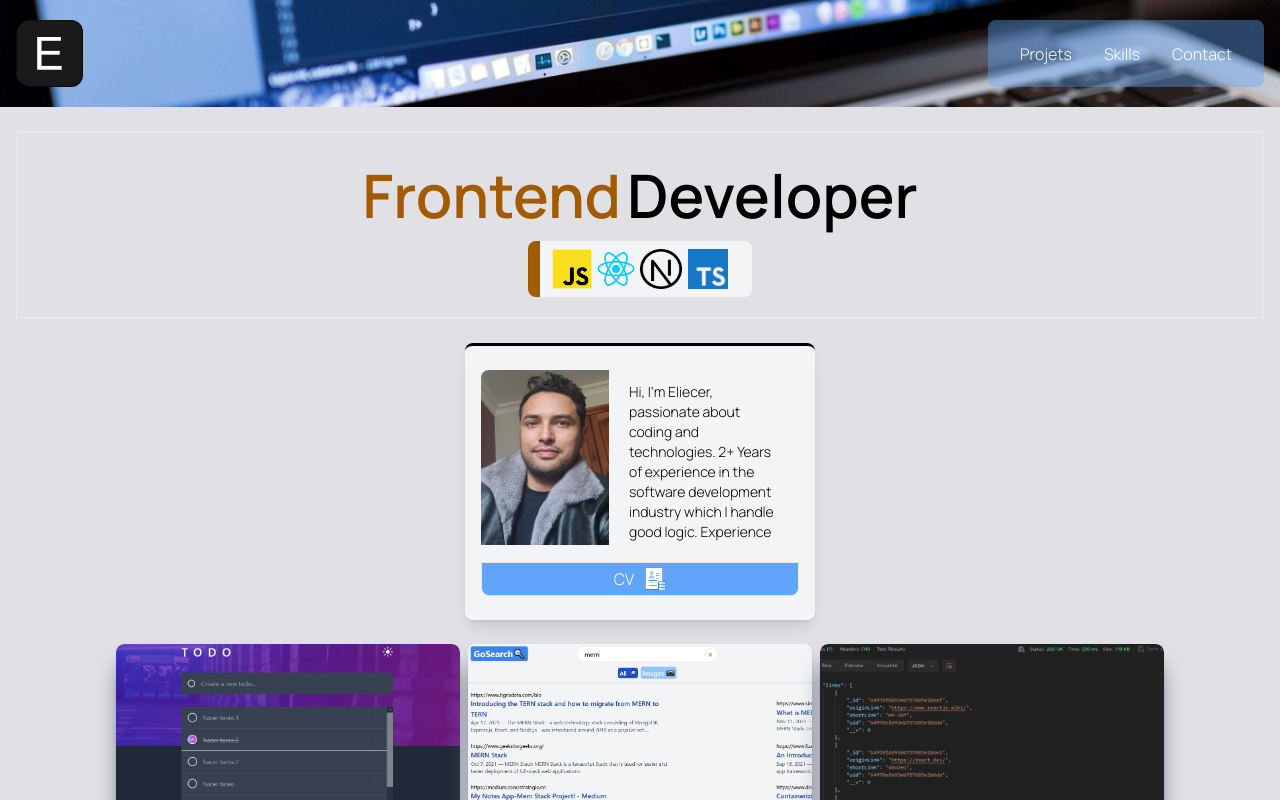
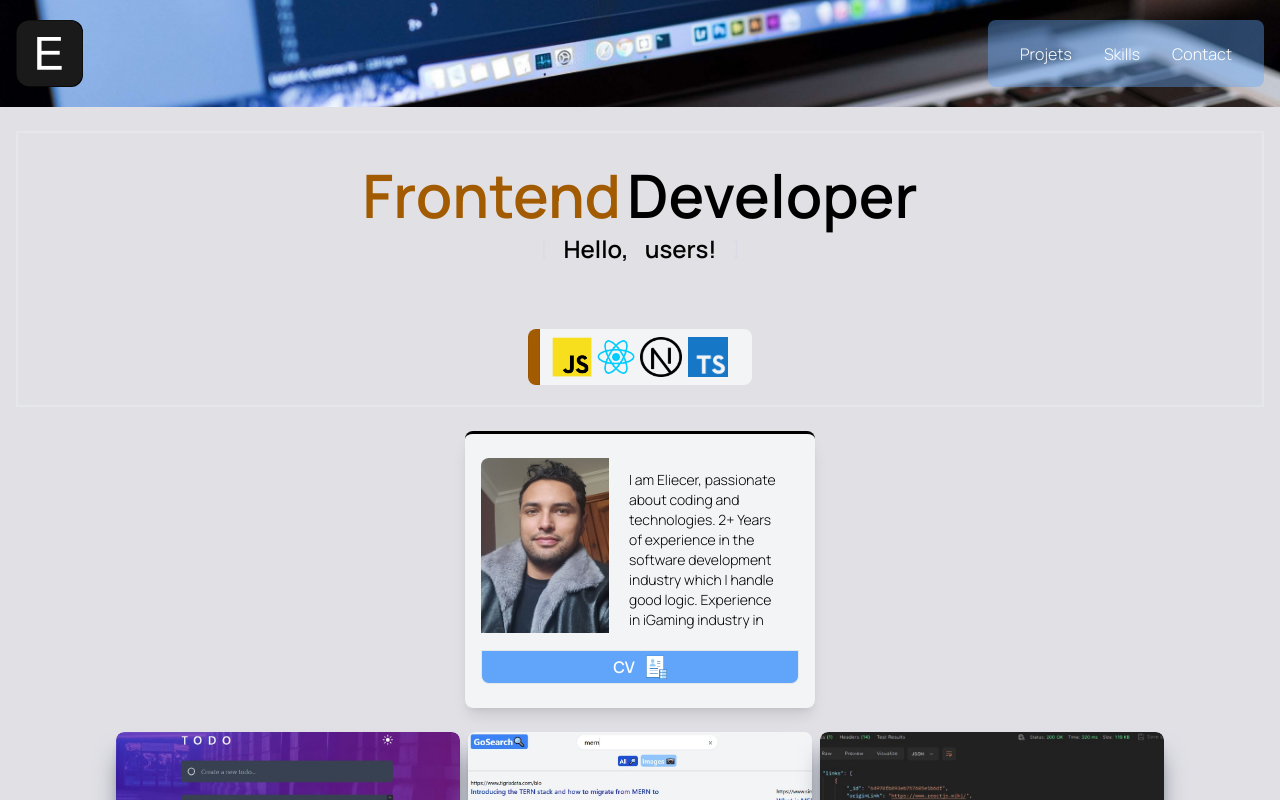
Before and after one commit to neoEliecer-47/portfolio, a React (Vite) app: page / in a window 1280 px wide. Shown: the top 800 px of the page. Built offline with nearby package versions, Linux system fonts and the light colour scheme.

Commit message:
animations for titles

```diff
--- a/src/components/About.jsx
+++ b/src/components/About.jsx
@@ -26,7 +26,7 @@ const About = () => {
           )}
         >
           <p className={"text-sm md:text-md text-start p-3 "}>
-            Hi, I'm Eliecer, passionate about coding and technologies. 2+ Years
+            I am Eliecer, passionate about coding and technologies. 2+ Years
             of experience in the software development industry which I handle
             good logic. Experience in iGaming industry in europe as a Web
             Frontend Developer and as a self-taught I keep improving my skills.
@@ -36,7 +36,7 @@ const About = () => {
         </section>
       </div>
       <button className="flex mt-6 md:mt-4 gap-2 p-1 items-center justify-center bg-blue-400 text-sm md:text-base border rounded-bl-lg rounded-br-lg hover:bg-violet-500 duration-500 transition-all text-white w-full">
-        <a href={cvpdf} className="flex gap-2" target="_blank">
+        <a href={cvpdf} className="flex gap-2 font-bold" target="_blank">
           CV
           <img src={cvlogo} alt="" className="w-6 h-6" />
         </a>
--- a/src/components/MainPage.jsx
+++ b/src/components/MainPage.jsx
@@ -1,43 +1,91 @@
 import { useEffect, useState } from "react";
-import js from '../assets/some-skills/js.png'
-import ts from '../assets/some-skills/typescript.png'
-import reactLogo from '../assets/logos/reactjs2.png'
-import nextLogo from '../assets/some-skills/nextjs.png'
-
-
-
+import js from "../assets/some-skills/js.png";
+import ts from "../assets/some-skills/typescript.png";
+import reactLogo from "../assets/logos/reactjs2.png";
+import nextLogo from "../assets/some-skills/nextjs.png";
+import NameAnimation from "./ui/NameAnimation";
 
 const Main = () => {
-
   const [currentColorIndex, setCurrentColorIndex] = useState(0);
-const colors = ["#FF4C4C", "#45A7D5", "#31DC03", "#8B14F4", "#FF7E19", "#A25B01"];
+  const colors = [
+    "#FF4C4C",
+    "#45A7D5",
+    "#31DC03",
+    "#8B14F4",
+    "#FF7E19",
+    "#A25B01",
+  ];
   const h2Style = {
     transition: "color 0.9s ease",
-color: colors[currentColorIndex]
+    color: colors[currentColorIndex],
   };
+
+  // function fuc(){
+
+  //   for(var i = 1; i < 6; i++){
+  //     setTimeout(() => {
+  //       console.log(i)
+  //     }, i * 500);
+  //   }
+  //   console.log('hi function test')
+  // }
+
+  // useEffect(() => {
+  //   fuc()
+  // }, [])
+
 
   useEffect(() => {
     const intervalId = setInterval(() => {
-setCurrentColorIndex(currentColorIndex => (currentColorIndex + 1) % colors.length);
+      setCurrentColorIndex(
+        (currentColorIndex) => (currentColorIndex + 1) % colors.length
+      );
     }, 1000);
-return () => clearInterval(intervalId);
+    return () => clearInterval(intervalId); //clean the interval
   }, [colors.length]);
 
+  const words = ['Eliecer', 'users', 'Everyone', 'mother fuckers']
 
   return (
     <div className="flex mx-4 flex-col gap-2 items-center font-bold justify-center my-6 border-2 pb-5 px-4">
-      <h1 className="flex mt-8 text-2xl md:text-5xl lg:text-6xl gap-[6px]"><h1 style={h2Style}>Frontend</h1>Developer</h1>
-      <div className="bg-gray-100 group relative overflow-hidden py-2 px-6 mt-2 rounded-lg">
-      <div style={{backgroundColor: `${h2Style.color}`}} className="w-3 border border-black/5 absolute inset-0 transition-all duration-500 ease-out group-hover:w-full"></div>
+      <h1 className="flex mt-8 text-2xl md:text-5xl lg:text-6xl gap-[6px]">
+        <h1 style={h2Style}>Frontend</h1>Developer
+      </h1>
+     <NameAnimation words={words}/>
+      <div className="bg-gray-100 group relative overflow-hidden py-2 px-6 mt-14 rounded-lg">
+        <div
+          style={{ backgroundColor: `${h2Style.color}` }}
+          className="w-3 border border-black/5 absolute inset-0 transition-all duration-500 ease-out group-hover:w-full"
+        ></div>
         <article className="relative flex  gap-1 bg-contain duration-500 border-black/10">
-        <img src={js} alt="js" className="h-2rem] w-[2rem] md:h-10 md:w-10" title="JavaScript"/>
-        <img src={reactLogo} alt="rc" className="h-8 w-8 md:h-10 md:w-10" title="React"/>
-        <img src={nextLogo} alt="nx" className="h-8 w-[34px] md:h-10 md:w-11 pr-[0.1rem]" title="Next.js"/>
-        <img src={ts} alt="ts" className="h-8 w-8 md:h-10 md:w-10" title="TypeScript"/>
+          <img
+            src={js}
+            alt="js"
+            className="h-2rem] w-[2rem] md:h-10 md:w-10"
+            title="JavaScript"
+          />
+          <img
+            src={reactLogo}
+            alt="rc"
+            className="h-8 w-8 md:h-10 md:w-10"
+            title="React"
+          />
+          <img
+            src={nextLogo}
+            alt="nx"
+            className="h-8 w-[34px] md:h-10 md:w-11 pr-[0.1rem]"
+            title="Next.js"
+          />
+          <img
+            src={ts}
+            alt="ts"
+            className="h-8 w-8 md:h-10 md:w-10"
+            title="TypeScript"
+          />
         </article>
       </div>
     </div>
-  )
-}
+  );
+};
 
-export default Main
+export default Main;
--- a/src/components/ModalMobile.jsx
+++ b/src/components/ModalMobile.jsx
@@ -1,61 +1,51 @@
-import { Link } from 'react-scroll'
-import CloseIcon from '../assets/icons/CloseIcon'
-import { useRef } from 'react'
+import { Link } from "react-scroll";
+import CloseIcon from "../assets/icons/CloseIcon";
+import { useRef } from "react";
 
-const Modal = ({ setModal ,modal, className = null }) => {
+const Modal = ({ setModal, modal, className = null }) => {
+  const refModal = useRef(null);
 
-  const refModal = useRef(null)
-
-
-
-    if(modal){
+  if (modal) {
     setTimeout(() => {
-        refModal.current.classList.remove("-translate-x-full")
+      refModal.current.classList.remove("-translate-x-full");
     }, 50);
   }
 
-
-
-
-
-
-
-
   return (
-    <div ref={refModal} className='absolute shadow-2xl shadow-gray-500 bg-opacity-80  duration-300 transform -translate-x-full transition-transform flex flex-col top-12 left-0 z-10 md:hidden h-52 rounded-lg w-36  bg-blue-300 '>
-              <CloseIcon onClick={() => setModal(false)}/>
-
-
+    <div
+      ref={refModal}
+      className="absolute shadow-2xl shadow-gray-500 bg-opacity-80  duration-300 transform -translate-x-full transition-transform flex flex-col top-12 left-0 z-10 md:hidden h-52 rounded-lg w-36  bg-blue-300 "
+    >
+      <CloseIcon onClick={() => setModal(false)} />
 
       <Link
-                to='projets'
+        to="projets"
         smooth={true}
         duration={700}
-                className='mt-10 p-2 bg-white rounded-tl-lg rounded-tr-lg hover:bg-blue-500 hover:text-white duration-500 mx-4'
-
+        className="mt-10 p-2 bg-white rounded-tl-lg rounded-tr-lg hover:bg-blue-500 hover:text-white duration-500 mx-4"
       >
         My Projects
       </Link>
 
       <Link
-                to='skills'
+        to="skills"
         smooth={true}
         duration={700}
-                className='p-2 bg-white hover:bg-blue-500 hover:text-white duration-500 mx-4 shadow-xl'
+        className="p-2 bg-white hover:bg-blue-500 hover:text-white duration-500 mx-4 shadow-xl"
       >
         Skills
       </Link>
 
       <Link
-                to='contact'
+        to="contact"
         smooth={true}
         duration={700}
-                className='p-2 bg-white rounded-bl-lg rounded-br-lg hover:bg-blue-500 hover:text-white duration-500 mx-4 shadow-xl'
+        className="p-2 bg-white rounded-bl-lg rounded-br-lg hover:bg-blue-500 hover:text-white duration-500 mx-4 shadow-xl"
       >
         Contact
       </Link>
     </div>
-  )
-}
+  );
+};
 
-export default Modal
+export default Modal;
--- a/src/components/Skills.jsx
+++ b/src/components/Skills.jsx
@@ -6,7 +6,6 @@ import mysqlLogo from "../assets/logos/mysql.png";
 import postgreLogo from "../assets/logos/postgree.png";
 
 
-import jslogo from "../assets/some-skills/js.png";
 
 import tailwindLogo from "../assets/some-skills/tailwind.png";
 import java from '../assets/some-skills/java.png'
--- /dev/null
+++ b/src/components/ui/NameAnimation.jsx
@@ -0,0 +1,29 @@
+import { useEffect, useState } from "react";
+import classNames from "classnames";
+import styles from './NameAnimation.module.css'
+
+const NameAnimation = ({ words }) => {
+  const [currentWord, setCurrentWord] = useState(null);
+
+  function wordToShow() {
+    words.forEach(function (element, index) {
+      setTimeout(() => {
+        setCurrentWord(element);
+      }, index * 3200);
+    });
+  }
+
+  useEffect(() => {
+    wordToShow();
+  }, []);
+
+  return (
+    <section className={classNames("flex gap-[1rem]", styles.caja)}>
+      <h2 className="md:text-2xl">Hello,</h2>
+      <h2 className={classNames("md:text-2xl", styles.list)}>{currentWord}!</h2>
+
+    </section>
+  );
+};
+
+export default NameAnimation;
--- /dev/null
+++ b/src/components/ui/NameAnimation.module.css
@@ -0,0 +1,100 @@
+
+
+.caja:hover {
+  animation-name: caja;
+  animation-duration: 3s;
+  animation-iteration-count: infinite;
+  animation-delay: 1s;
+  transition: all;
+}
+
+.list {
+  margin-top: 0;
+
+  list-style: none;
+
+  animation-name: change;
+  animation-duration: 3s;
+  animation-iteration-count: infinite;
+  animation-timing-function: ease-in-out;
+  transition: all;
+}
+
+.caja::before {
+  content: "[";
+  display: flex;
+  align-items: center;
+  color: red;
+
+  animation-name: opacity;
+  animation-duration: 3s;
+  animation-iteration-count: infinite;
+}
+.caja::after {
+  content: "]";
+  display: flex;
+  align-items: center;
+  color: blue;
+  animation-name: opacity;
+  animation-duration: 3s;
+  animation-iteration-count: infinite;
+}
+/* }&::after, &::before {
+    position: absolute;
+    top: 0;
+
+    color: #16a085;
+    font-size: 42px;
+    line-height: 40px;
+
+    -webkit-animation-name: opacity;
+    -webkit-animation-duration: 250ms;
+    -webkit-animation-iteration-count: infinite;
+    animation-name: opacity;
+    animation-duration: 250ms;
+    animation-iteration-count: infinite;
+  } */
+
+@keyframes change {
+  0% {
+    /* opacity: 0; */
+    transform: translateY(15px);
+    opacity: 0;
+  }
+
+  100% {
+    transform: translateY(0px);
+  }
+}
+
+@keyframes opacity {
+  0%,
+  100% {
+    opacity: 0;
+  }
+  50% {
+    opacity: 1;
+  }
+}
+
+@keyframes caja {
+  0% {
+    transform: translateX(0px);
+  }
+  50% {
+    transform: translateX(30px);
+  }
+  100% {
+    transform: translateX(60px);
+  }
+}
+
+
+@media screen and (min-width: 450px) {
+  .list {
+
+
+    align-items: center;
+    justify-content: center;
+  }
+}
```
Lines whose indentation alone changed are shown as unchanged.
